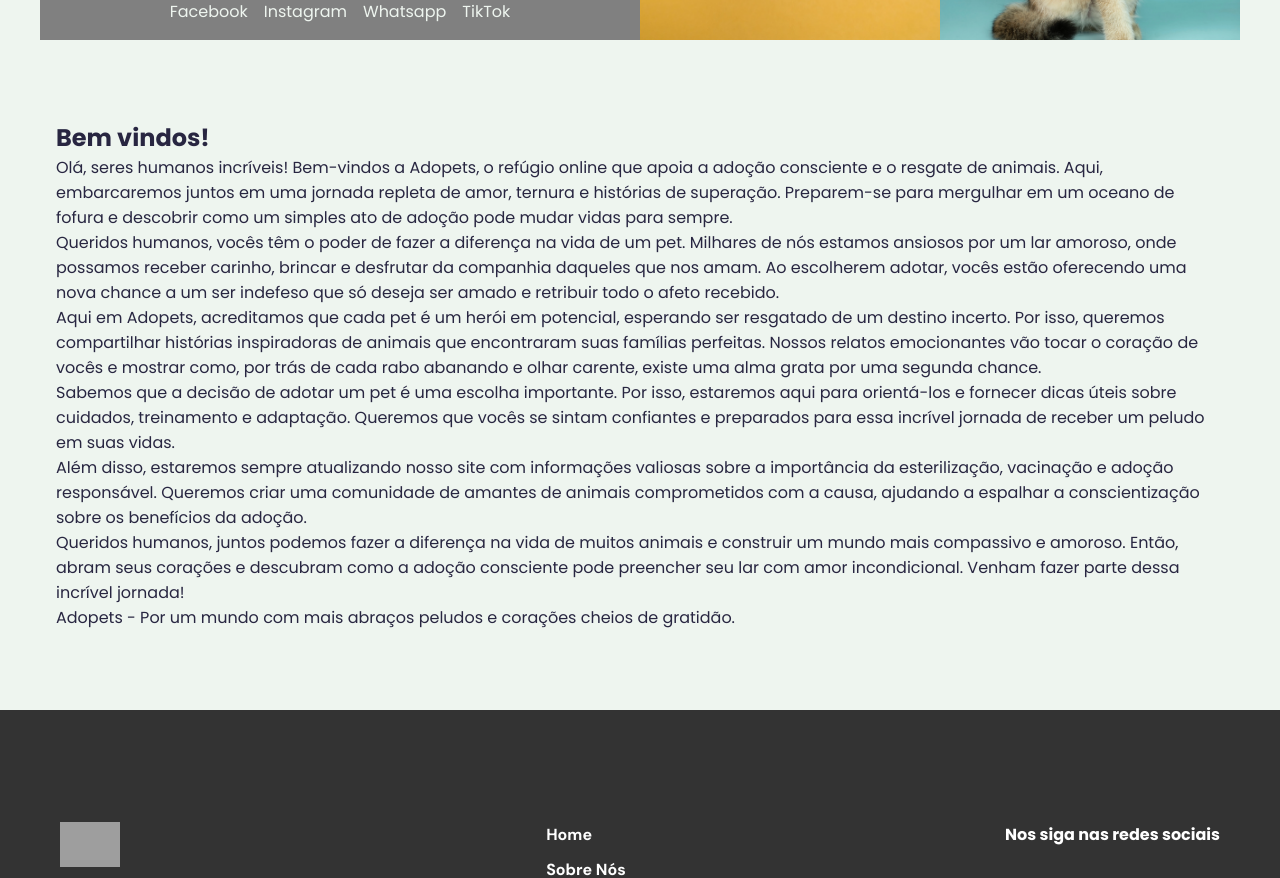
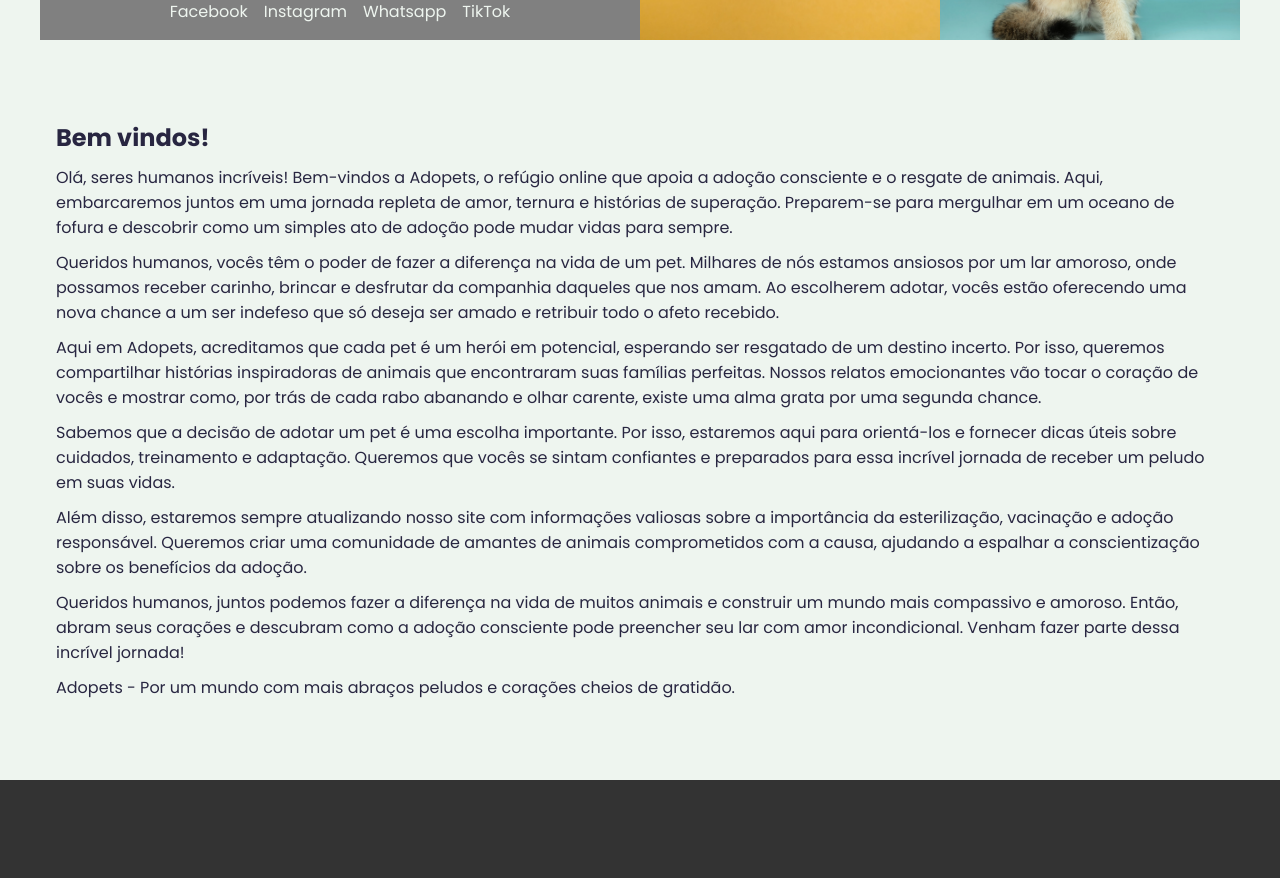
Before and after one commit to RNoleto/adopets-vue3, a Vue app: page / in a window 1280 px wide. Shown: the part 660-1538 px from the top of the page. Built offline with nearby package versions, Linux system fonts and the light colour scheme; grey boxes are pictures that could not be loaded.

Commit message:
ajuste de conteudo da sessão welcome na home

```diff
--- a/src/pages/Home.vue
+++ b/src/pages/Home.vue
@@ -72,6 +72,9 @@ export default {
 .welcome {
   .content {
     padding: 0px 16px;
+    display: flex;
+    flex-direction: column;
+    gap: 10px;
   }
 }
 </style>
```
